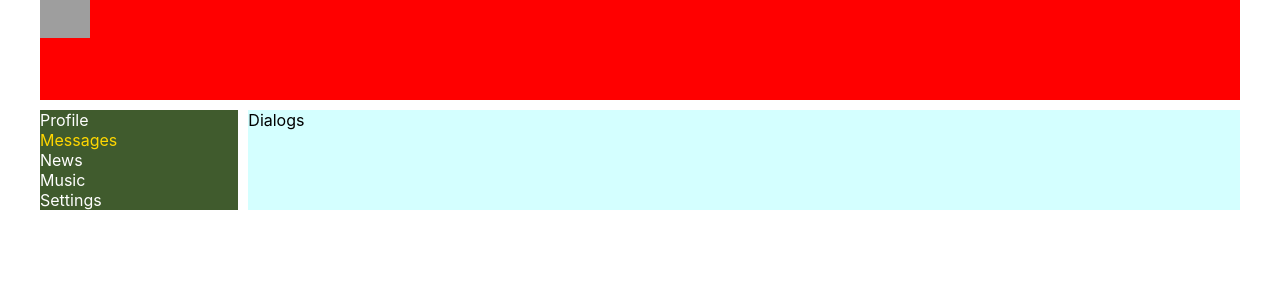
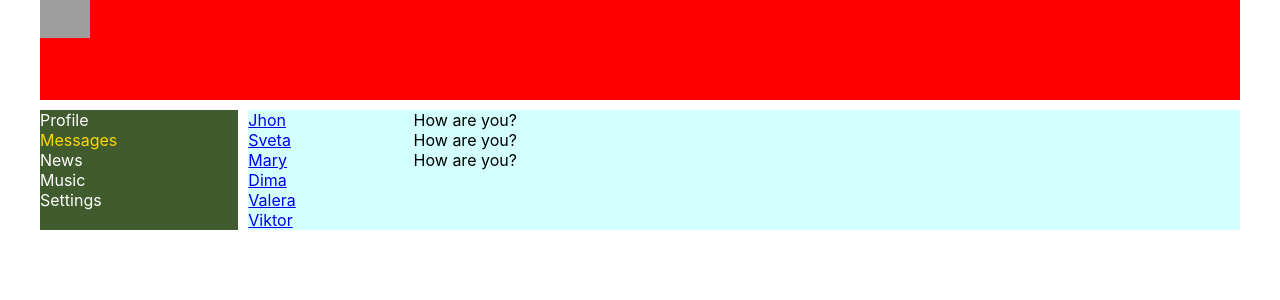
Before and after one commit to fogelo/react6, a React (Create React App) app: page /dialogs in a window 1280 px wide. Shown: the top 300 px of the page. Built offline with nearby package versions, Linux system fonts and the light colour scheme; grey boxes are pictures that could not be loaded.

Commit message:
20. Завернул пользователей в тег NavLink

```diff
--- a/src/components/Dialogs/Dialogs.jsx
+++ b/src/components/Dialogs/Dialogs.jsx
@@ -1,9 +1,33 @@
+import classes from "./Dialogs.module.css"
+import {NavLink} from "react-router-dom";
+
 const Dialogs = () => {
 
-    return  (
-        <div>
-            Dialogs
+    return (
+        <div className={classes.dialogs}>
+            <div className={classes.dialogsItems}>
+                <div className={classes.dialog}>
+                    <NavLink to="/dialogs/1">Jhon</NavLink></div>
+                <div className={classes.dialog}>
+                    <NavLink to="/dialogs/2">Sveta</NavLink></div>
+                <div className={classes.dialog}>
+                    <NavLink to="/dialogs/3">Mary</NavLink></div>
+                <div className={classes.dialog}>
+                    <NavLink to="/dialogs/4">Dima</NavLink></div>
+                <div className={classes.dialog}>
+                    <NavLink to="/dialogs/5">Valera</NavLink>
+                </div>
+                <div className={classes.dialog}>
+                    <NavLink to="/dialogs/6">Viktor</NavLink>
+                </div>
+            </div>
+            <div className={classes.messages}>
+                <div className={classes.message}>How are you?</div>
+                <div className={classes.message}>How are you?</div>
+                <div className={classes.message}>How are you?</div>
+            </div>
         </div>
+
     )
 }
 export default Dialogs;
--- a/src/components/Dialogs/Dialogs.module.css
+++ b/src/components/Dialogs/Dialogs.module.css
@@ -0,0 +1,4 @@
+.dialogs {
+    display: grid;
+    grid-template-columns: 2fr 10fr;
+}
```
